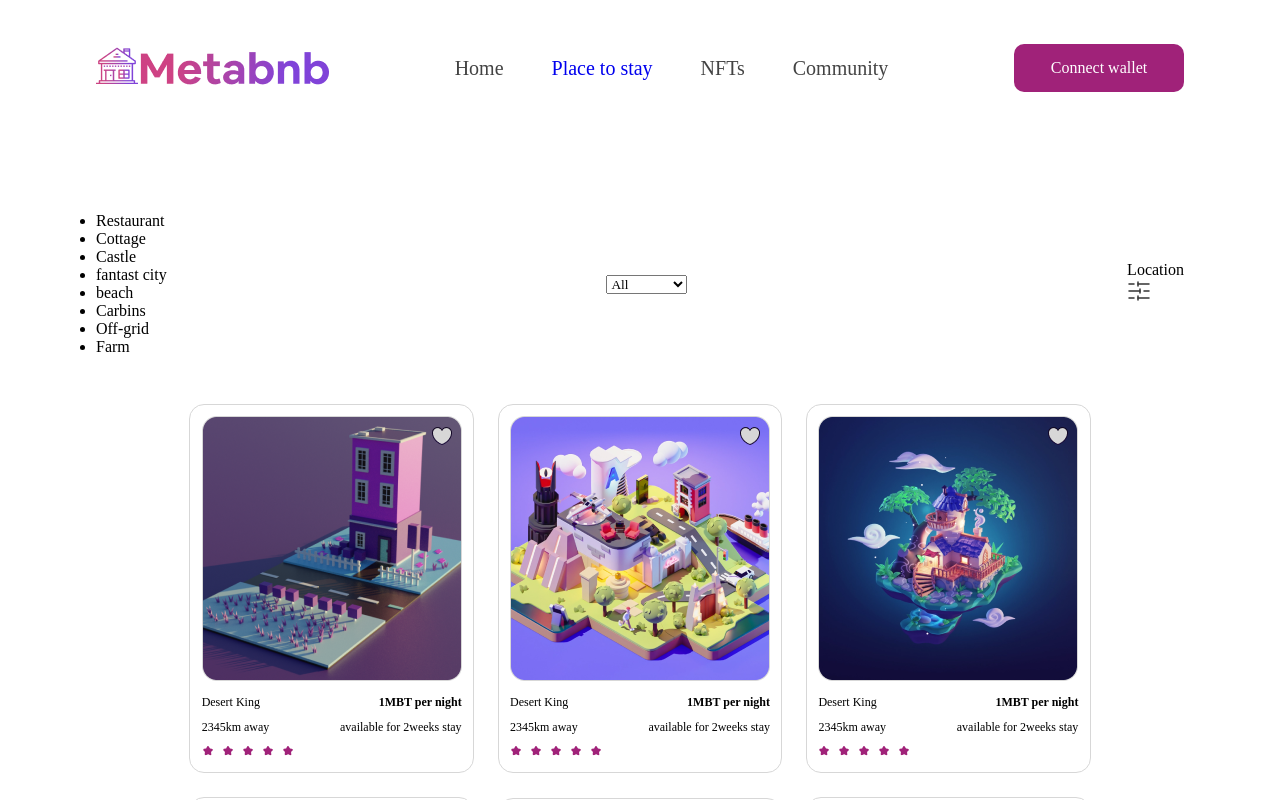
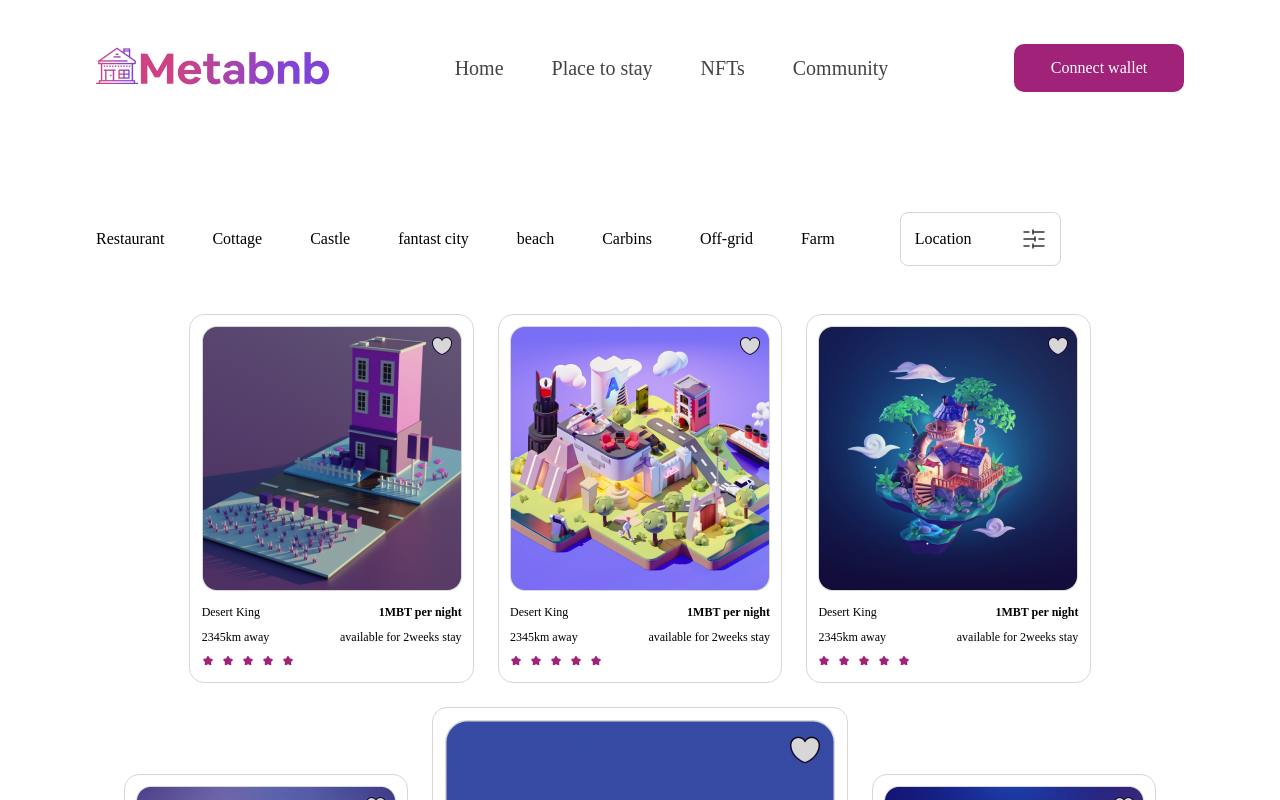
Before and after one commit to Tlamz/Metabnb, a React (Create React App) app: page /place in a window 1280 px wide. Shown: the top 800 px of the page. Built offline with nearby package versions, Linux system fonts and the light colour scheme; a web font is replaced by a local one.

Commit message:
fix: style changes

```diff
--- a/src/App.css
+++ b/src/App.css
@@ -6,6 +6,10 @@
   box-sizing: border-box;
   text-decoration: none;
   font-family:'Red Rose', cursive;
+}
+
+img {
+  max-width: 100%;
 }
 
 .header-section {
@@ -29,7 +33,22 @@
   /* align-items: flex-start; */
   cursor: pointer;
   color:#434343
+}
 
+.header-list ul li {
+  color:#434343
+}
+
+.header-list ul li:hover {
+  color: #A02279
+}
+
+.place-stay {
+  color: #434343;
+}
+
+.place-stay:hover {
+  color: #A02279;
 }
 
 .header-button {
@@ -127,6 +146,9 @@ h1 span {
   cursor: pointer;
 }
 
+.coins-section {
+
+}
 
 .coins {
   display: flex;
@@ -157,6 +179,7 @@ h1 span {
 .location-container {
   display: flex;
   flex-wrap: wrap;
+  /* flex: 25% 1; */
   /* justify-content: space-between; */
   gap: 1.5rem;
   align-items: center;
@@ -172,7 +195,7 @@ h1 span {
 }
 
 .king1 {
-  width: 260px;
+  width: 100%;
 }
 
 .location-text {
@@ -326,6 +349,10 @@ h1 span {
   color: #333333;
 }
 
+.close img {
+  cursor: pointer;
+}
+
 .modal-body {
   padding: 2rem;
 }
@@ -369,8 +396,36 @@ h1 span {
 }
 
 .top-container {
-    display: flex;
-    justify-content: space-between;
     margin-top: 7.5rem;
-    align-items: center;
+    /* text-align: center; */
 }
+
+.nav-flex {
+  display: flex;
+  justify-content: flex-start;
+  align-items: center;
+  gap: 4.063rem;
+}
+
+
+.nav-list {
+  display: flex;
+  list-style: none;
+  align-items: center;
+  gap: 3rem;
+}
+
+.list-dropdown {
+  display: none;
+}
+
+.location {
+  display: flex;
+  align-items: center;
+  justify-content: space-between;
+  width: 10.0625rem;
+  cursor: pointer;
+  border: 1px solid #d7d7d7;
+  border-radius: 0.5rem;
+  padding: 0.875rem;
+}
--- a/src/components/Header.js
+++ b/src/components/Header.js
@@ -18,18 +18,27 @@ export function Header() {
               <ul>
                 <li>Home</li>
                 <li>
-                  <Link to="/place">Place to stay</Link>
+                  <Link to="/place" className="place-stay">
+                    Place to stay
+                  </Link>
                 </li>
                 <li>NFTs</li>
                 <li>Community</li>
               </ul>
             </div>
             <div>
-              <button className="header-button" onClick={() => {setShowModal(true)}}>Connect wallet</button>
+              <button
+                className="header-button"
+                onClick={() => {
+                  setShowModal(true);
+                }}
+              >
+                Connect wallet
+              </button>
             </div>
           </div>
         </div>
-        {showModal && <Modal closeModal={setShowModal}/>}
+        {showModal && <Modal closeModal={setShowModal} />}
       </header>
     );
 }
--- a/src/pages/Home.js
+++ b/src/pages/Home.js
@@ -12,6 +12,7 @@ import king5 from "./../images/desert-king5.png";
 import king6 from "./../images/desert-king6.png";
 import king7 from "./../images/desert-king7.png";
 import king8 from "./../images/desert-king8.png";
+import king  from "./../images/king.jpg";
 import star from "./../images/star.png";
 import threeimg from "./../images/three-in-one-img.png";
 import { Footer } from '../components/Footer';
@@ -69,7 +70,7 @@ export function Home () {
             <div className="location-container">
               <div className="location-boxes">
                 <div>
-                  <img className="king1" src={king1} alt="" />
+                  <img className="king1" src={king} alt="" />
                 </div>
                 <div className="location-text">
                   <p>Desert King</p>
@@ -85,7 +86,7 @@ export function Home () {
               </div>
               <div className="location-boxes">
                 <div>
-                  <img src={king2} alt="" />
+                  <img className="king1" src={king2} alt="" />
                 </div>
                 <div className="location-text">
                   <p>Desert King</p>
@@ -101,7 +102,7 @@ export function Home () {
               </div>
               <div className="location-boxes">
                 <div>
-                  <img src={king3} alt="" />
+                  <img className="king1" src={king3} alt="" />
                 </div>
                 <div className="location-text">
                   <p>Desert King</p>
@@ -117,7 +118,7 @@ export function Home () {
               </div>
               <div className="location-boxes">
                 <div>
-                  <img src={king4} alt="" />
+                  <img className="king1" src={king4} alt="" />
                 </div>
                 <div className="location-text">
                   <p>Desert King</p>
@@ -133,7 +134,7 @@ export function Home () {
               </div>
               <div className="location-boxes">
                 <div>
-                  <img src={king5} alt="" />
+                  <img className="king1" src={king5} alt="" />
                 </div>
                 <div className="location-text">
                   <p>Desert King</p>
@@ -149,7 +150,7 @@ export function Home () {
               </div>
               <div className="location-boxes">
                 <div>
-                  <img src={king6} alt="" />
+                  <img className="king1" src={king6} alt="" />
                 </div>
                 <div className="location-text">
                   <p>Desert King</p>
@@ -165,7 +166,7 @@ export function Home () {
               </div>
               <div className="location-boxes">
                 <div>
-                  <img src={king7} alt="" />
+                  <img className="king1" src={king7} alt="" />
                 </div>
                 <div className="location-text">
                   <p>Desert King</p>
@@ -181,7 +182,7 @@ export function Home () {
               </div>
               <div className="location-boxes">
                 <div>
-                  <img src={king8} alt="" />
+                  <img className="king1" src={king8} alt="" />
                 </div>
                 <div className="location-text">
                   <p>Desert King</p>
--- a/src/pages/Place.js
+++ b/src/pages/Place.js
@@ -25,8 +25,9 @@ export function Place () {
     return (
       <div>
         <Header />
+        <div className="top-container">
             <div className="top-section">
-            <div className="top-container">
+                <div className="nav-flex">
                     <ul className="nav-list">
                         <li>Restaurant</li>
                         <li>Cottage</li>
@@ -51,6 +52,7 @@ export function Place () {
                     <div className="location">
                         <p>Location</p>
                         <img src={setting} alt="" />
+                    </div>
                 </div>
             </div>
         </div>
```
Also changed, not shown: src/images/Line 17.png (renamed from src/images/Line.png), src/images/king.jpg (added). Lines whose indentation alone changed are shown as unchanged.
